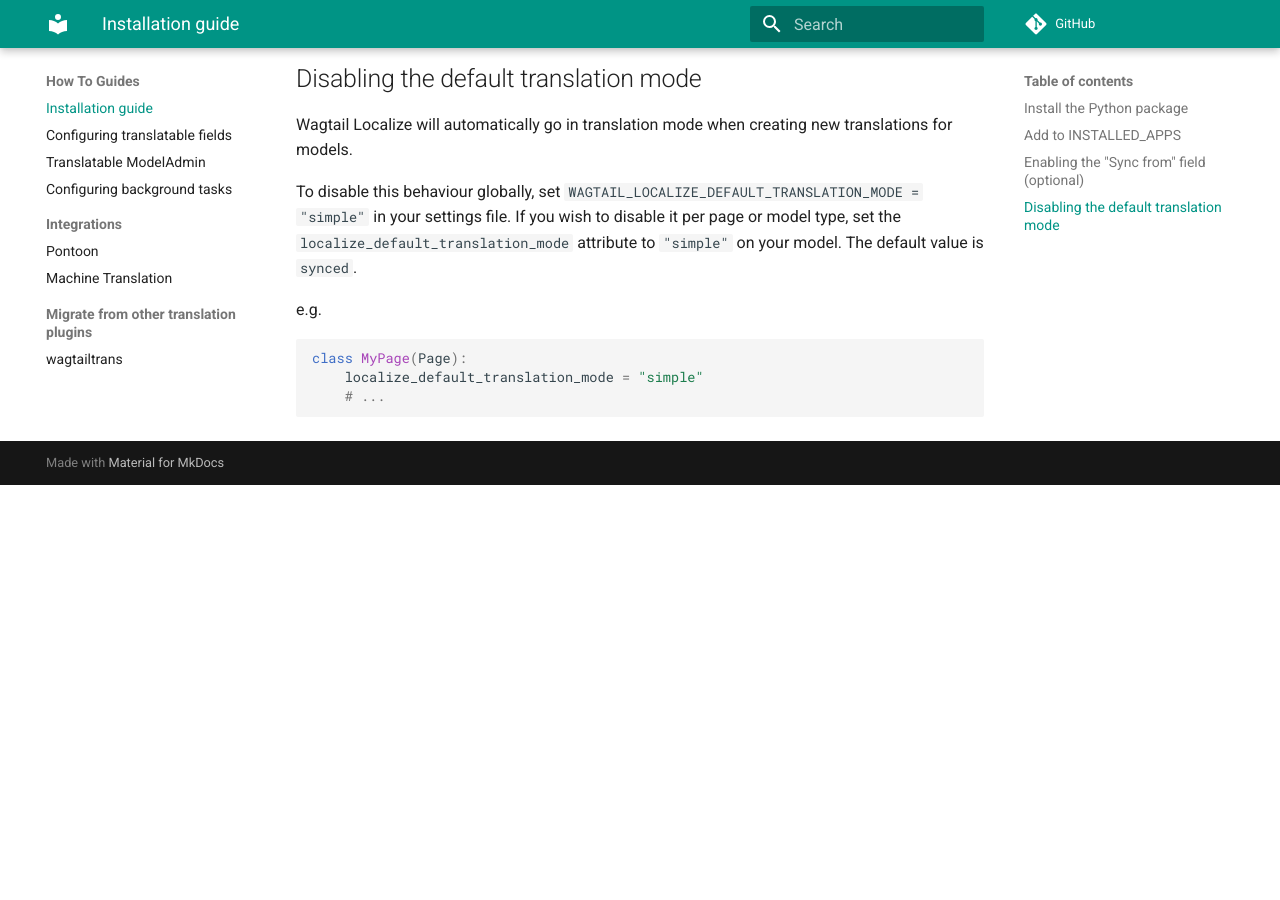
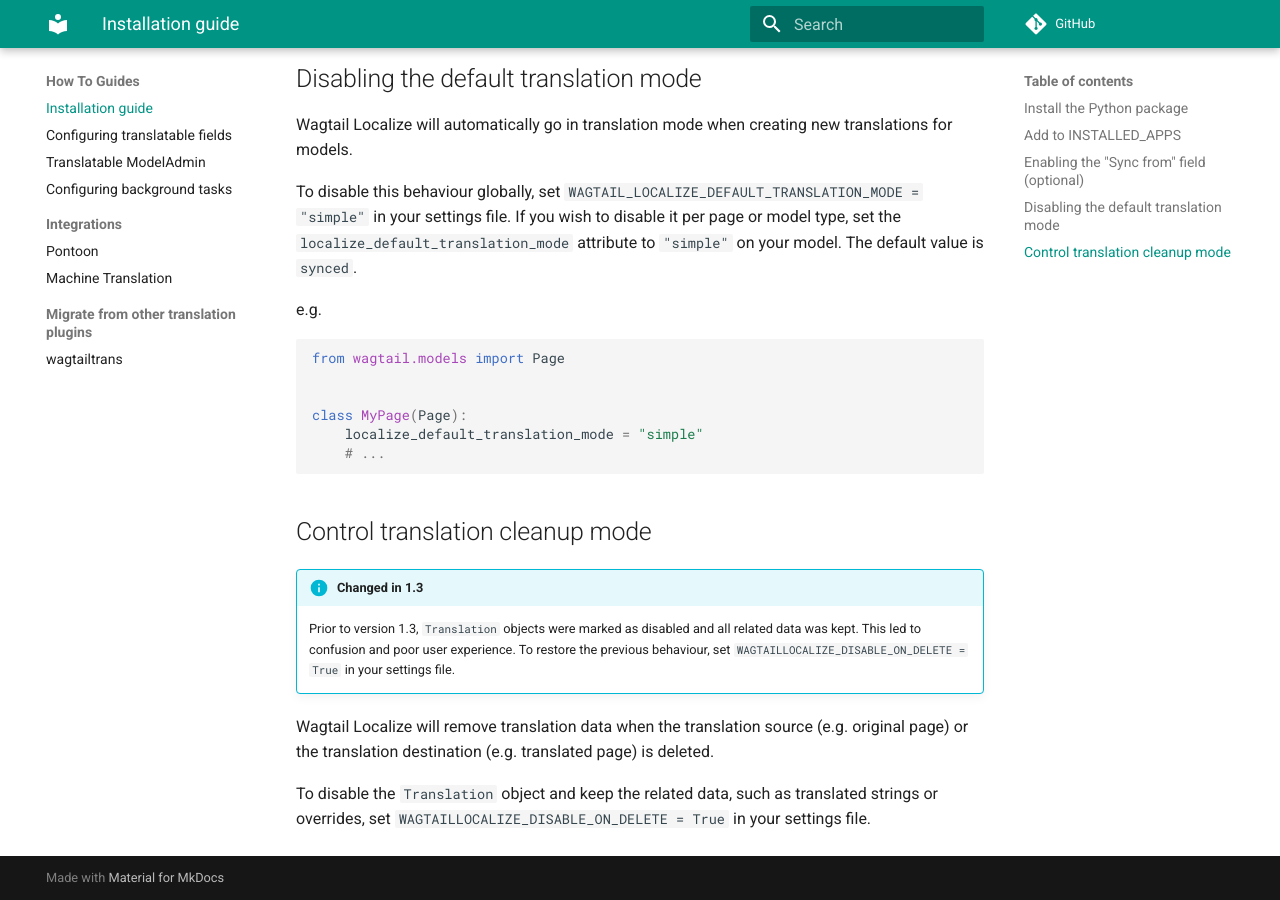
Before and after one commit to wagtail/wagtail-localize, an MkDocs documentation site: the page built from docs/how-to/installation.md, in a window 1280 px wide and 900 px high, scrolled down 1049 px. Built offline with MkDocs 1.6.1 and Material for MkDocs 9.7.7, drawn with Linux system fonts in a browser that asks for light colours; comment, search, counter and statistics services are not loaded; before the commit the page ends 1534 px from its top, so only the background shows below that.

Commit message:
Add docs for `WAGTAILLOCALIZE_DISABLE_ON_DELETE`

````diff
--- a/docs/how-to/installation.md
+++ b/docs/how-to/installation.md
@@ -46,7 +46,24 @@
 e.g.
 
 ```python
+from wagtail.models import Page
+
+
 class MyPage(Page):
     localize_default_translation_mode = "simple"
     # ...
 ```
+
+## Control translation cleanup mode
+
+<!-- prettier-ignore -->
+!!! info "Changed in 1.3"
+    Prior to version 1.3, `Translation` objects were marked as disabled and all related data was kept. This led to
+    confusion and poor user experience. To restore the previous behaviour,
+    set `WAGTAILLOCALIZE_DISABLE_ON_DELETE = True` in your settings file.
+
+Wagtail Localize will remove translation data when the translation source (e.g. original page)
+or the translation destination (e.g. translated page) is deleted.
+
+To disable the `Translation` object and keep the related data, such as translated strings or overrides,
+set `WAGTAILLOCALIZE_DISABLE_ON_DELETE = True` in your settings file.
````
